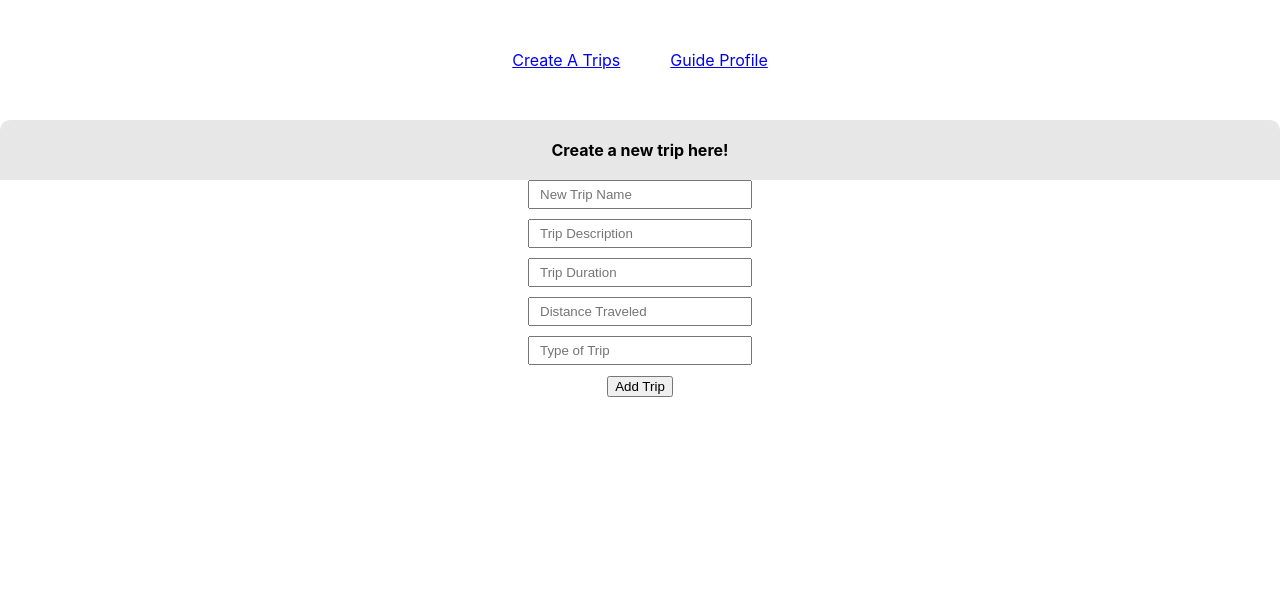
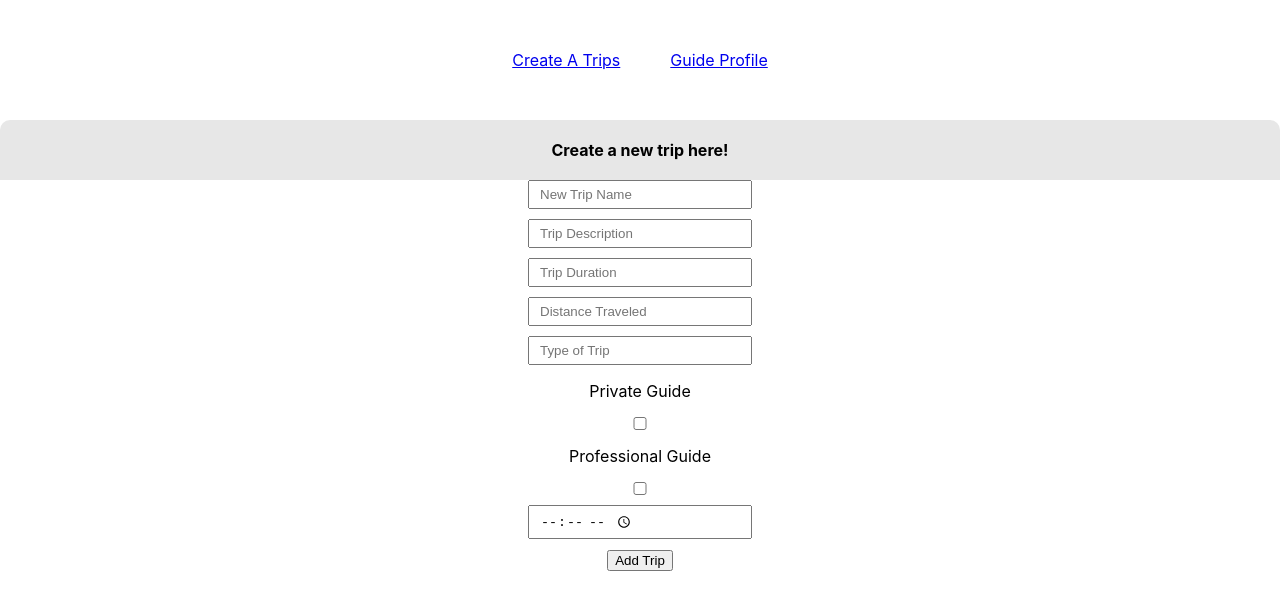
Before and after one commit to Guidr-2/Front-End, a React (Create React App) app in the folder guidr/: page /CreateTrip in a window 1280 px wide. Shown: the top 610 px of the page. Built offline with nearby package versions, Linux system fonts and the light colour scheme; sample sign-in values are in the browser's storage.

Commit message:
create trip page working, need to work on some functionality

```diff
--- a/guidr/src/App.css
+++ b/guidr/src/App.css
@@ -16,6 +16,10 @@ input {
   margin-bottom: 10px;
   width: 200px;
   padding: 5px 10px;
+}
+
+.checkbox {
+
 }
 
 .App-logo {
--- a/guidr/src/components/CreateTrip.js
+++ b/guidr/src/components/CreateTrip.js
@@ -1,5 +1,7 @@
 import React, { useState } from 'react';
 import axiosWithAuth from '../utils/axiosWithAuth';
+
+const jwtDecode = require('jwt-decode');
 
 function CreateTrip() {
 	const [newTrip, addAtrip] = useState([]);
@@ -15,25 +17,34 @@ function CreateTrip() {
 	const handleSubmit = e => {
 		e.preventDefault()
 
+    const decoded = jwtDecode(localStorage.getItem('token'));
+    newTrip.user_id = decoded.userid;
+    // newTrip.is_professional = 1;
+    // newTrip.is_private = 0;
+    // newTrip.distance = '20 miles';
+    // newTrip.date = "2020-06-01 08:00:00:000";
 		axiosWithAuth()
-		.post('trips', newTrip, values)
+		.post('trips', newTrip)
 		.then(response => {
       console.log(newTrip);
 			addAtrip({newTrip: response.data })
+      console.log(response)
+      document.getElementById('reset').reset();
 		})
     .catch(err => console.log(err.response, newTrip));
+    // document.getElementById('reset').reset();
     };
 
   	return (
   		<div className='CreateTrip'>
   			<h1>Create a new trip here!</h1>
 
-  			<form onSubmit={handleSubmit}>
+  			<form onSubmit={handleSubmit} id='reset'>
   				<input
   					type='text'
-  					name='trip_title'
+  					name='title'
   					placeholder='New Trip Name'
-  					value={newTrip.trip_title}
+  					value={newTrip.title}
   					onChange={handleChange}
   				/>
 
@@ -58,6 +69,7 @@ function CreateTrip() {
   					name='distance'
   					placeholder='Distance Traveled'
   					value={newTrip.distance}
+            onChange={handleChange}
   				/>
 
   				<input
@@ -68,6 +80,28 @@ function CreateTrip() {
   					onChange={handleChange}
   				/>
 
+          <p>Private Guide</p>
+          <input className='checkbox'
+            type='checkbox'
+            name='is_private'
+            value={newTrip.is_private = 0}
+            onChange={handleChange}
+          />
+
+          <p>Professional Guide</p>
+          <input className='checkbox'
+            type='checkbox'
+            name='is_professional'
+            value={newTrip.is_professional = 0}
+            onChange={handleChange}
+          />
+
+          <input
+            type='time'
+            name='date'
+            value={newTrip.date}
+            onChange={handleChange}
+          />
   				<button>Add Trip</button>
   			</form>
 
@@ -76,18 +110,3 @@ function CreateTrip() {
 }
 
 export default CreateTrip;
-
-// POST: endpoint /trips
-
-// Key					Type			Required
-// trip_title
-// id				integer			Yes (server controlled)
-// user_id			integer			Yes
-// trip_title		text			Yes
-// description		text			Yes
-// is_private		integer(0/1)	Yes
-// is_professional	integer(0/1)	Yes
-// duration			text			Yes
-// distance			text			Yes
-// date				text			Yes
-// trip_type		text			Yes
--- a/guidr/src/utils/axiosWIthAuth.js
+++ b/guidr/src/utils/axiosWIthAuth.js
@@ -1,6 +1,7 @@
 import axios from "axios";
 
 export function getToken() {
+	// console.log(localStorage.getItem('token'));
 	return localStorage.getItem('token')
 }
 
@@ -8,7 +9,7 @@ export default function() {
 	return axios.create({
 		baseURL: 'https://guidr-2.herokuapp.com/api/',
 		headers: {
-			Authorization: getToken(),
+			authorization: getToken(),
 		},
 	})
 }
```
Also changed, not shown: 1 other file (tests, documents, lock files or other folders).
